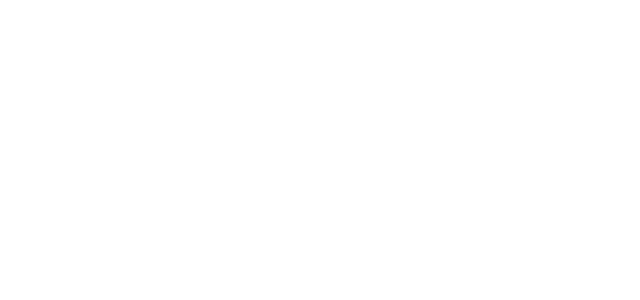
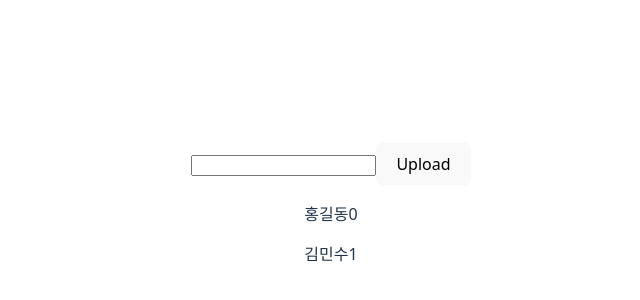
Before and after one commit to judy78799/elasticSearchBookDemo, a React (Vite) app in the folder react-ui/: page / in a window 1280 px wide. Shown: the part 188-488 px from the top of the page, without its empty margins (309-949 px from the left). Built offline with nearby package versions, Linux system fonts and the light colour scheme.

Commit message:
chore: useState 실습

```diff
--- a/react-ui/src/App.jsx
+++ b/react-ui/src/App.jsx
@@ -1,14 +1,38 @@
-import { useState } from 'react'
-import reactLogo from './assets/react.svg'
-import viteLogo from '/vite.svg'
 import './App.css'
+import {useEffect, useState} from 'react';
 
+const heavyWork = () => {
+    console.log("엄청 무거운 작업!!!");
+    return ["홍길동", "김민수"];
+}
 function App() {
-  const [count, setCount] = useState(0)
+    const [names, setNames] = useState(() => {
+        return heavyWork();
+    });
+    const [input, setInput] = useState('');
+    const handleInputChange = (e) => {
+        setInput(e.target.value);
+    }
+
+    const handleUpload = () => {
+        setNames((prevState) => {   //함수형 업데이트, prevState는 React가 자동으로 전달하는 이전 상태 값
+            console.log('이전 state', prevState);
+            return [input, ...prevState];
+        });
+    };
+    console.log(input);
+
 
   return (
     <div>
+        <input type="text" value={input} onChange={handleInputChange}/>
+        <button onClick={handleUpload}>Upload</button>
+        {names.map((name, idx) => {
+            return <p key={idx}>{name + idx}</p>
+        })}
+
     </div>
+
   )
 }
 
```
